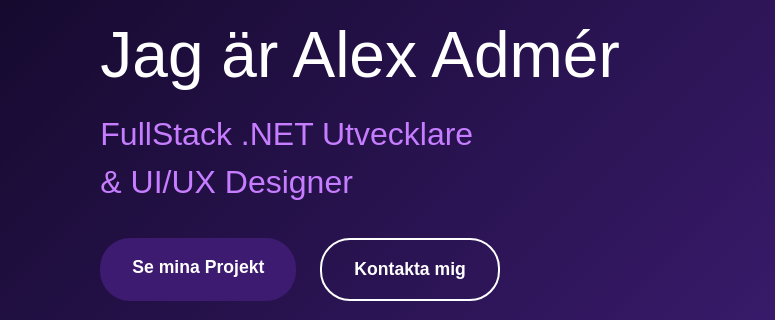
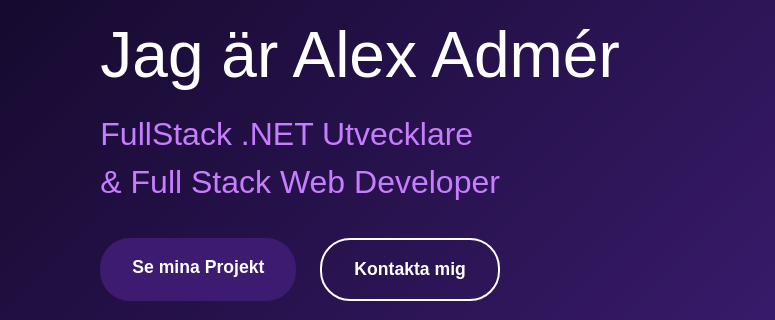
Before and after one commit to AlexAdmer03/AlexAdmer03.github.io, a plain HTML site: page index.html in a window 1280 px wide. Shown: the part 317-637 px from the top of the page, 0-775 px from the left. Drawn offline with Linux system fonts and the light colour scheme.

Commit message:
Update title

```diff
--- a/index.html
+++ b/index.html
@@ -54,7 +54,7 @@
            <section id="hero" class="hero">
             <div class="hero-content">
               <h1>Jag är Alex Admér</h1>
-              <p class="tagline">FullStack .NET Utvecklare<br>&amp; UI/UX Designer</p>
+              <p class="tagline">FullStack .NET Utvecklare<br>&amp; Full Stack Web Developer</p>
               <div class="cta-buttons">
                 <a href="#projects" class="cta-button">Se mina Projekt</a>
                 <a href="#contact" class="cta-button outline">Kontakta mig</a>
```
